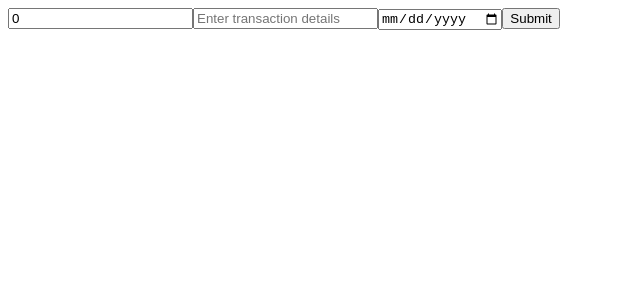
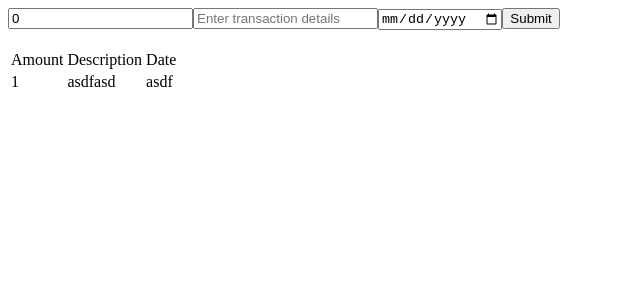
Before and after one commit to pulshr/expense-tracker-mern, a React (Create React App) app in the folder client/: page / in a window 1280 px wide. Shown: the top 300 px of the page, without its empty margins (0-640 px from the left). Built offline with nearby package versions, Linux system fonts and the light colour scheme.

Commit message:
First Transaction Added to DB

```diff
--- a/client/src/App.js
+++ b/client/src/App.js
@@ -49,6 +49,23 @@ function App() {
         />
         <button type="submit">Submit</button>
       </form>
+      <br />
+      <section>
+        <table>
+          <thead>
+            <td>Amount</td>
+            <td>Description</td>
+            <td>Date</td>
+          </thead>
+          <tbody>
+            <tr>
+              <td>1</td>
+              <td>asdfasd</td>
+              <td>asdf</td>
+            </tr>
+          </tbody>
+        </table>
+      </section>
     </div>
   );
 }
```
Also changed, not shown: 2 other files (tests, documents, lock files or other folders).
